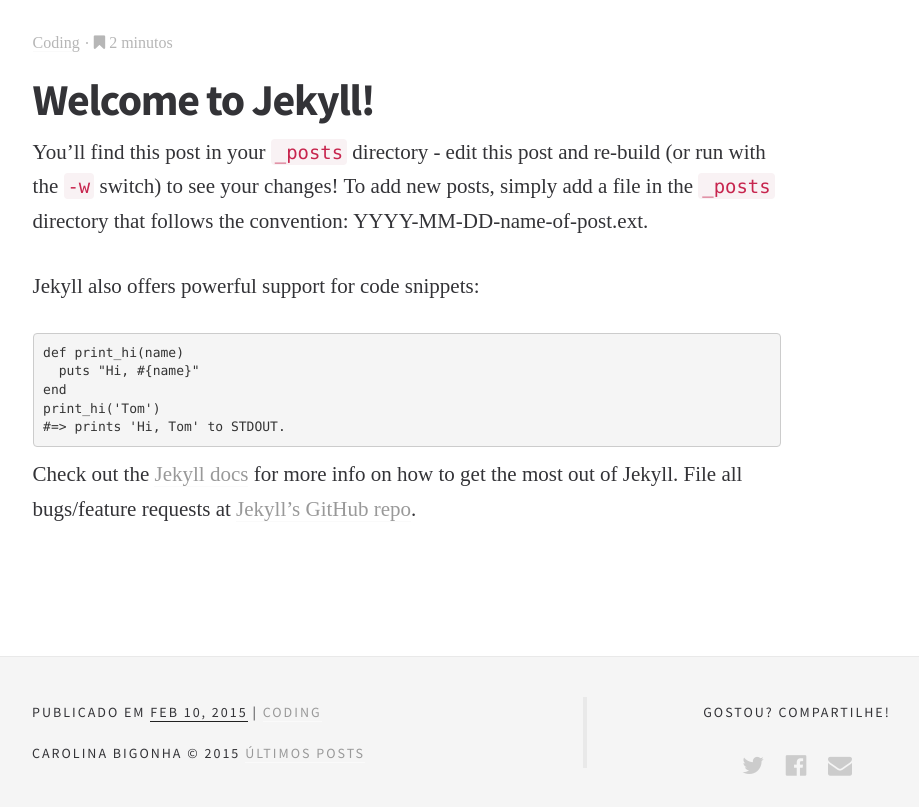
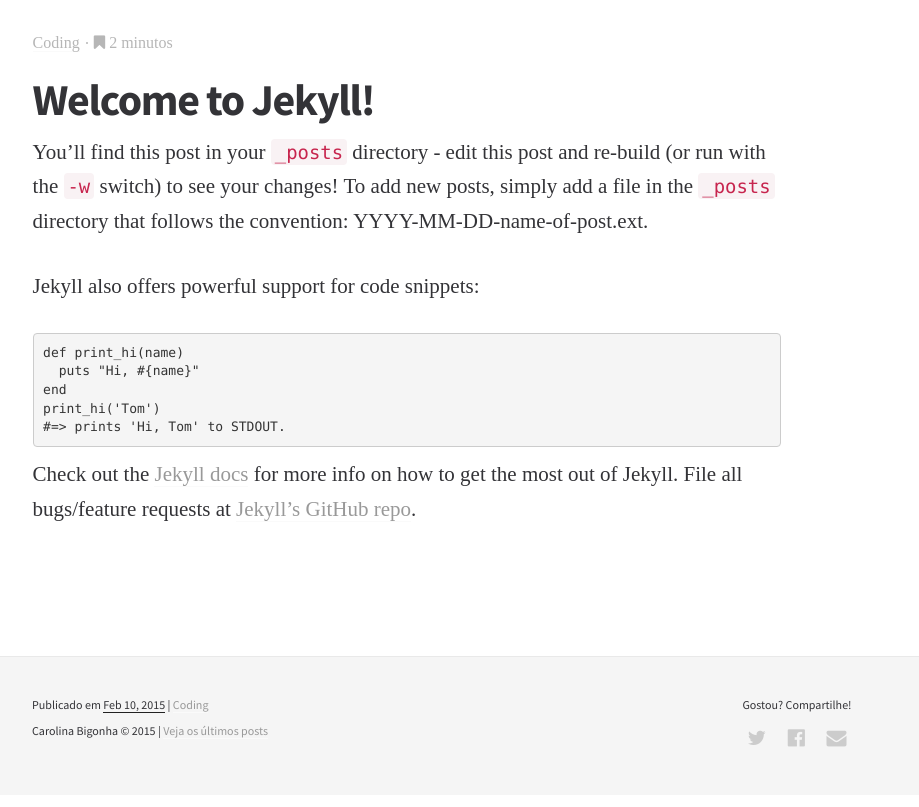
Before and after one commit to carolinabigonha/carolinabigonha.github.io, a Jekyll site: the page built from _posts/2015-03-29-Hello-World.md, in a window 1280 px wide. Shown: the part 460-1267 px from the top of the page, without its empty margins (233-1152 px from the left). Built offline with Jekyll 4.4.1, drawn with Linux system fonts in a browser that asks for light colours; some web fonts are replaced.

Commit message:
Adjusting the layout

```diff
--- a/_includes/footer-single.html
+++ b/_includes/footer-single.html
@@ -7,7 +7,7 @@
             <div class="category-list">
                 <p>Publicado em <span>{{ page.date | date: "%b %-d, %Y" }}</span> | <a href='{{ "/category/" | append: page.categories.first | prepend: site.baseurl }}'>{{ page.categories.first | capitalize }}</a></p>
                 <br>
-                <p>Carolina Bigonha &copy; 2015 <a href="/">últimos posts</a></p>
+                <p>Carolina Bigonha &copy; 2015 | <a href="/">Veja os últimos posts</a></p>
 
             </div>
         </div><!-- end col -->
--- a/_sass/partials/_main-content.sass
+++ b/_sass/partials/_main-content.sass
@@ -93,3 +93,10 @@
 		&:active
 			color: #333
 			border-bottom: none
+
+.go-home
+	font-family: $sans
+	+font-size(12)
+	line-height: 1.5rem
+	margin: 0
+	color: #000
--- a/_sass/partials/_single.sass
+++ b/_sass/partials/_single.sass
@@ -147,10 +147,10 @@
     .social-links
 
     .social-icon
-        margin: 20px 10px
+        margin: 10px 10px 40px 10px
         display: inline-block
         color: #ccc
-        +font-size(24)
+        +font-size(20)
         border: none
 
         i
@@ -164,7 +164,6 @@
         padding: 30px 0
 
         +breakpoint(sm)
-            border-right: solid 4px #E9E9E9
             padding: 0
     img
         width: 60px
@@ -177,11 +176,9 @@
             float: right
     p,
     h3
-        text-transform: uppercase
-        letter-spacing: 2px
         font-family: $sans
-        +font-size(14)
-        line-height: 30px
+        +font-size(12)
+        line-height: 1.5rem
         margin: 0
 
         span
```
